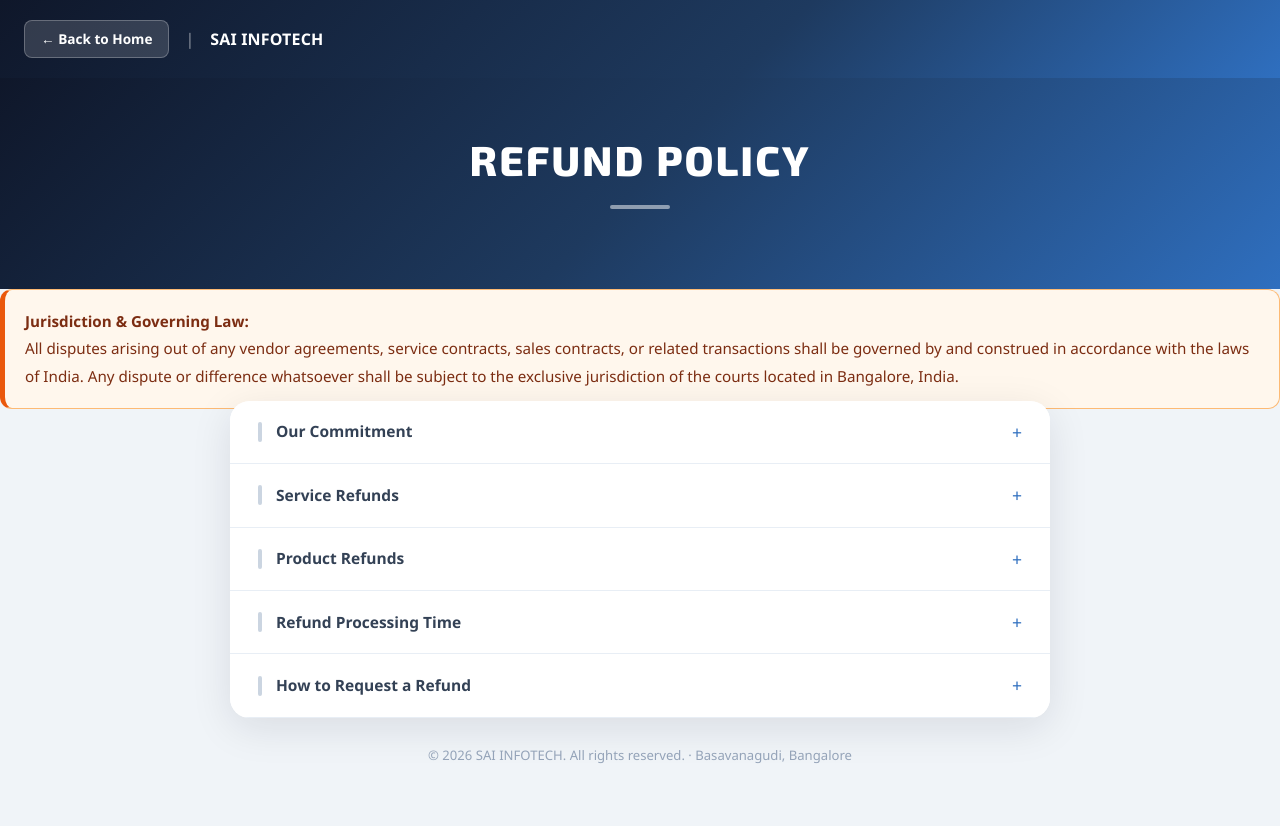
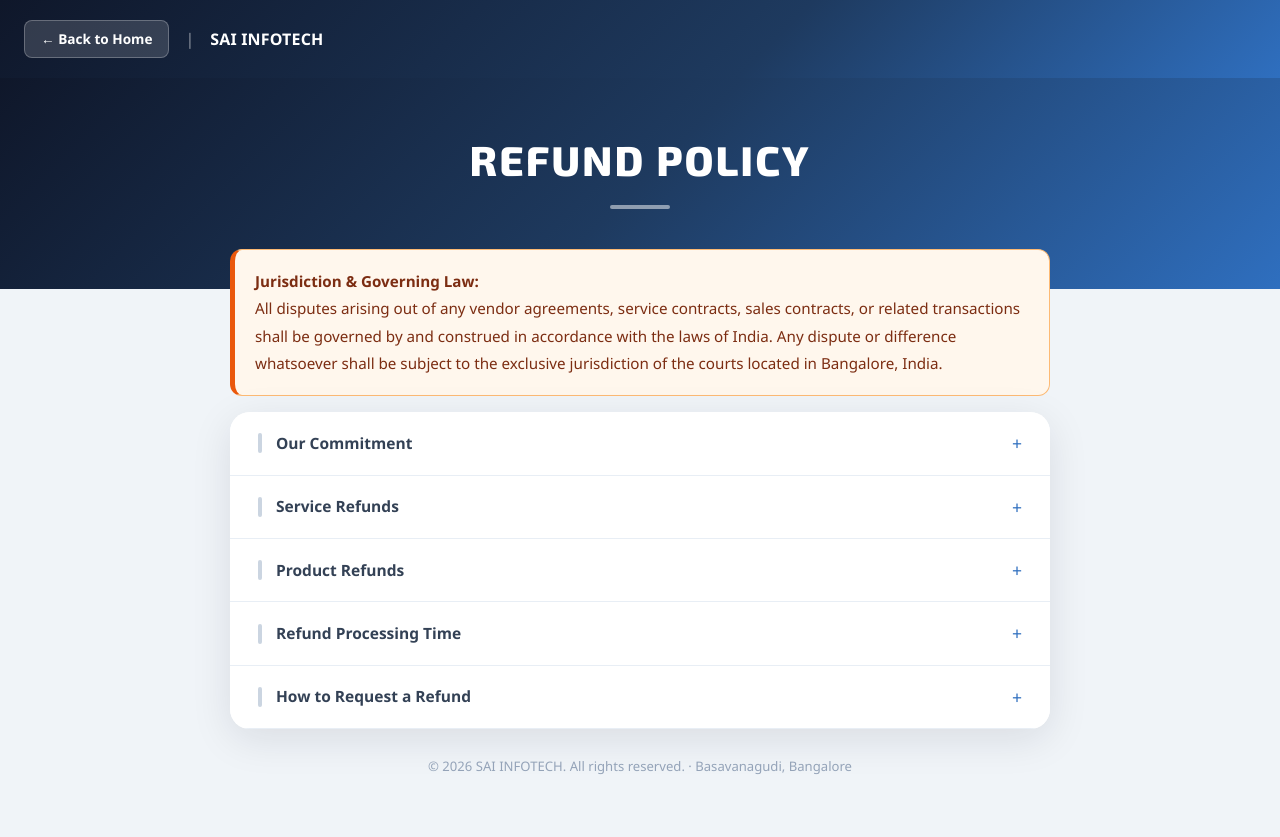
Before and after one commit to Yasir533/sai-infotech-webapp, a React (Vite) app in the folder sai-info/: page /refund-policy in a window 1280 px wide. Built offline with nearby package versions, Linux system fonts and the light colour scheme; a web font is replaced by a local one.

Commit message:
fix overlap in all policy pages

```diff
--- a/sai-info/src/components/PolicyPage.jsx
+++ b/sai-info/src/components/PolicyPage.jsx
@@ -3,9 +3,9 @@ import { useNavigate } from 'react-router-dom'
 
 export default function PolicyPage({ title, children }) {
   const navigate = useNavigate()
-
   return (
     <div style={{ minHeight: '100vh', backgroundColor: '#f0f4f8', fontFamily: "'Segoe UI', sans-serif" }}>
+
       {/* Header */}
       <div style={{
         background: 'linear-gradient(135deg, #0f172a 0%, #1e3a5f 60%, #2f6fbf 100%)',
@@ -67,20 +67,27 @@ export default function PolicyPage({ title, children }) {
         }} />
       </div>
 
-      {/* Jurisdiction Notice */}
-<div
-  style={{
+      {/* Content */}
+      <div style={{
+        maxWidth: '860px',
+        margin: '-40px auto 0',
+        padding: '0 20px 60px',
+        position: 'relative',
+        zIndex: 10,
+      }}>
+
+        {/* Jurisdiction Notice — inside content container, no overlap */}
+        <div style={{
           background: '#fff7ed',
           border: '1px solid #fdba74',
           borderLeft: '5px solid #ea580c',
           padding: '18px 20px',
           borderRadius: '12px',
-    marginBottom: '32px',
+          marginBottom: '16px',
           color: '#7c2d12',
           lineHeight: '1.8',
           fontSize: '0.95rem'
-  }}
->
+        }}>
           <strong>Jurisdiction & Governing Law:</strong>
           <br />
           All disputes arising out of any vendor agreements, service contracts,
@@ -90,14 +97,6 @@ export default function PolicyPage({ title, children }) {
           of the courts located in Bangalore, India.
         </div>
 
-      {/* Content */}
-      <div style={{
-        maxWidth: '860px',
-        margin: '-40px auto 0',
-        padding: '0 20px 60px',
-        position: 'relative',
-        zIndex: 10,
-      }}>
         <div style={{
           background: '#fff',
           borderRadius: '20px',
```
Lines whose indentation alone changed are shown as unchanged.
